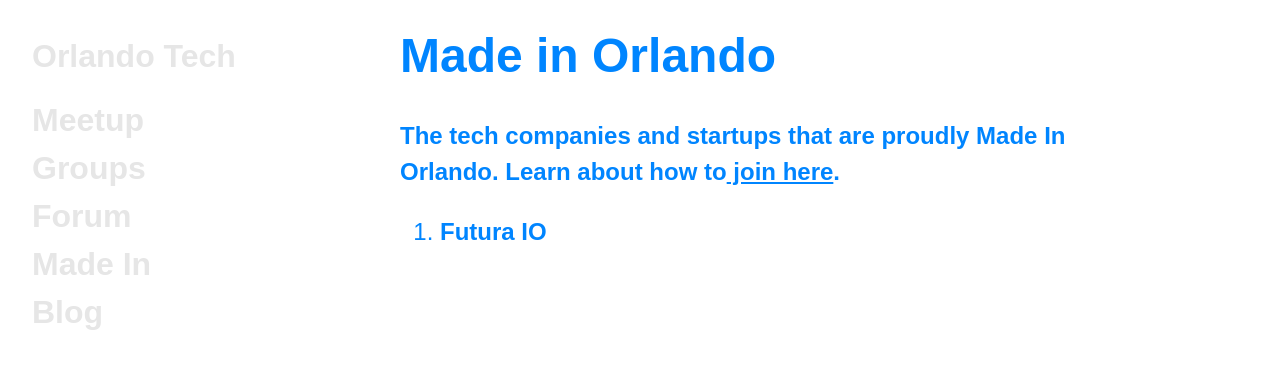
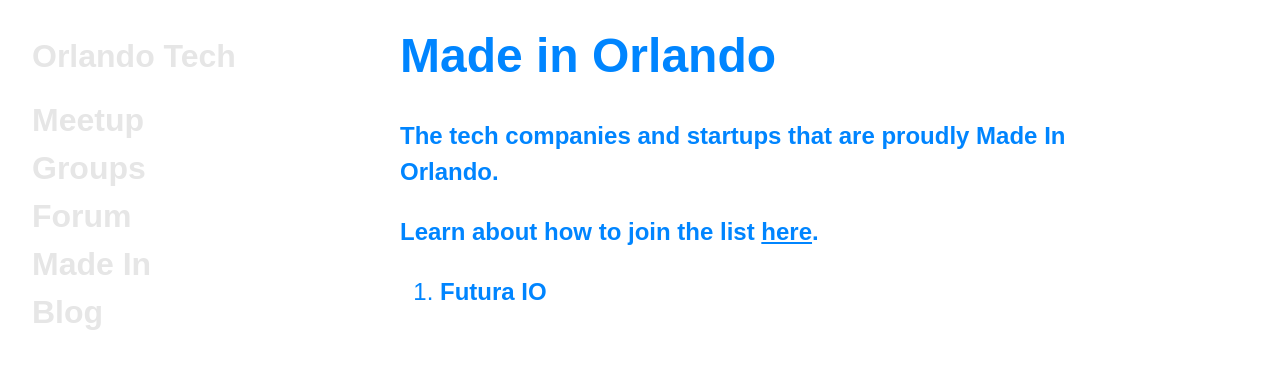
Before and after one commit to orlandotech/orlandotech.github.io, a Jekyll site: the page built from made-in/index.html, in a window 1280 px wide. Shown: the top 369 px of the page. Built offline with Jekyll 4.4.1, drawn with Linux system fonts in a browser that asks for light colours; Markdown is read by kramdown in place of the engine named in the settings.

Commit message:
this ish fixed #1 so hard

```diff
--- a/made-in/index.html
+++ b/made-in/index.html
@@ -4,8 +4,10 @@ title: Made In Orlando
 ---
 
 <h1>Made in Orlando</h1>
-<p class="intro">The tech companies and startups that are proudly Made In Orlando. Learn about how to<a href="http://github.com/orlandotech/orladnotech.github.io"> join here</a>.</p>
+
+<p class="intro">The tech companies and startups that are proudly Made In Orlando.</p>
+<p class="intro">Learn about how to join the list <a href="http://github.com/orlandotech/orladnotech.github.io">here</a>.</p>
 
 <ol>
-<li><a href="http://futura.io">Futura IO</a></li>
+  <li><a href="http://futura.io">Futura IO</a></li>
 </ol>
```
